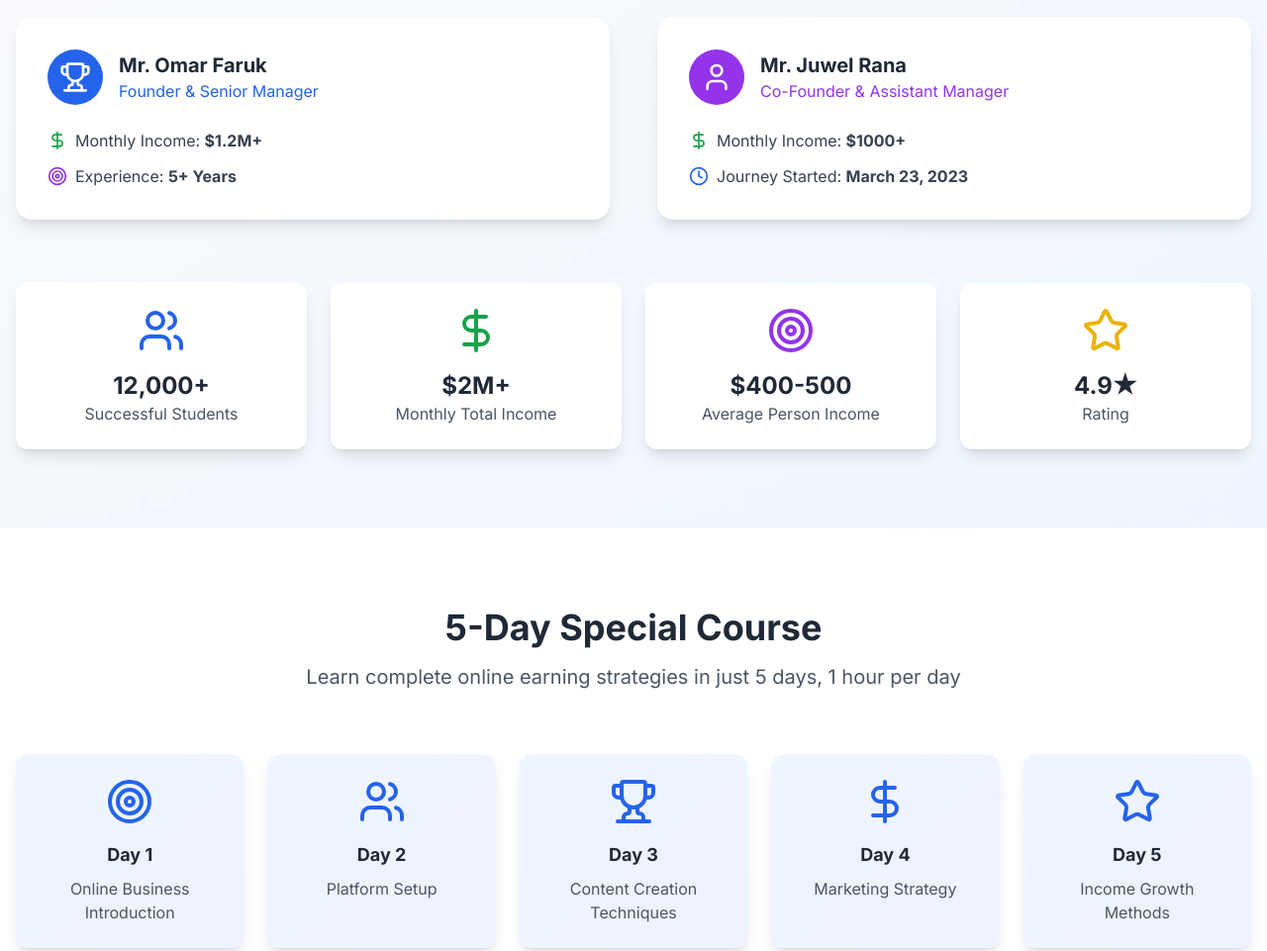
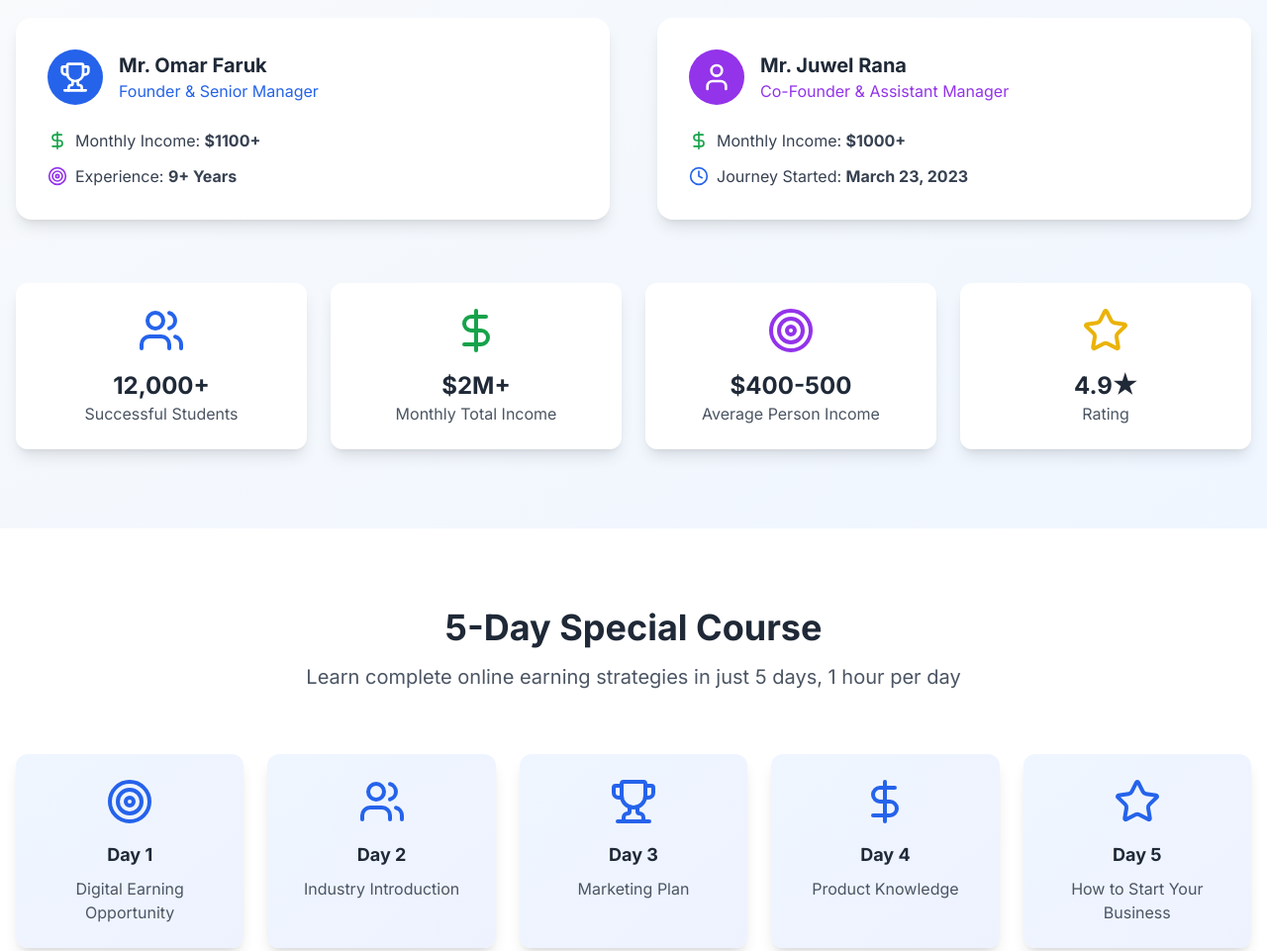
Before and after one commit to md-juwel-rana-104/thesupersteracademy, a plain HTML site: page index.html in a window 1280 px wide. Shown: the part 1800-2761 px from the top of the page at 99% size. Drawn offline with nearby package versions, Linux system fonts and the light colour scheme.

Commit message:
Update index.html

```diff
--- a/index.html
+++ b/index.html
@@ -221,11 +221,11 @@
                     <div class="space-y-3">
                         <div class="flex items-center">
                             <i data-lucide="dollar-sign" class="h-5 w-5 text-green-600 mr-2"></i>
-                            <span class="text-gray-700">Monthly Income: <strong>$1.2M+</strong></span>
+                            <span class="text-gray-700">Monthly Income: <strong>$1100+</strong></span>
                         </div>
                         <div class="flex items-center">
                             <i data-lucide="target" class="h-5 w-5 text-purple-600 mr-2"></i>
-                            <span class="text-gray-700">Experience: <strong>5+ Years</strong></span>
+                            <span class="text-gray-700">Experience: <strong>9+ Years</strong></span>
                         </div>
                     </div>
                 </div>
@@ -294,27 +294,27 @@
                 <div class="bg-gradient-to-br from-blue-50 to-indigo-50 p-6 rounded-xl shadow-lg text-center card-hover">
                     <i data-lucide="target" class="h-12 w-12 text-blue-600 mx-auto mb-4"></i>
                     <h4 class="text-lg font-bold text-gray-800 mb-2">Day 1</h4>
-                    <p class="text-gray-600">Online Business Introduction</p>
+                    <p class="text-gray-600"> Digital Earning Opportunity</p>
                 </div>
                 <div class="bg-gradient-to-br from-blue-50 to-indigo-50 p-6 rounded-xl shadow-lg text-center card-hover">
                     <i data-lucide="users" class="h-12 w-12 text-blue-600 mx-auto mb-4"></i>
                     <h4 class="text-lg font-bold text-gray-800 mb-2">Day 2</h4>
-                    <p class="text-gray-600">Platform Setup</p>
+                    <p class="text-gray-600"> Industry Introduction</p>
                 </div>
                 <div class="bg-gradient-to-br from-blue-50 to-indigo-50 p-6 rounded-xl shadow-lg text-center card-hover">
                     <i data-lucide="trophy" class="h-12 w-12 text-blue-600 mx-auto mb-4"></i>
                     <h4 class="text-lg font-bold text-gray-800 mb-2">Day 3</h4>
-                    <p class="text-gray-600">Content Creation Techniques</p>
+                    <p class="text-gray-600"> Marketing Plan</p>
                 </div>
                 <div class="bg-gradient-to-br from-blue-50 to-indigo-50 p-6 rounded-xl shadow-lg text-center card-hover">
                     <i data-lucide="dollar-sign" class="h-12 w-12 text-blue-600 mx-auto mb-4"></i>
                     <h4 class="text-lg font-bold text-gray-800 mb-2">Day 4</h4>
-                    <p class="text-gray-600">Marketing Strategy</p>
+                    <p class="text-gray-600"> Product Knowledge</p>
                 </div>
                 <div class="bg-gradient-to-br from-blue-50 to-indigo-50 p-6 rounded-xl shadow-lg text-center card-hover">
                     <i data-lucide="star" class="h-12 w-12 text-blue-600 mx-auto mb-4"></i>
                     <h4 class="text-lg font-bold text-gray-800 mb-2">Day 5</h4>
-                    <p class="text-gray-600">Income Growth Methods</p>
+                    <p class="text-gray-600"> How to Start Your Business</p>
                 </div>
             </div>
         </div>
@@ -531,11 +531,11 @@
                     <div class="space-y-2">
                         <div class="flex items-center">
                             <i data-lucide="phone" class="h-4 w-4 mr-2"></i>
-                            <span class="text-gray-400">+880 1XXXXXXXXX</span>
+                            <span class="text-gray-400">=88 01703126104</span>
                         </div>
                         <div class="flex items-center">
                             <i data-lucide="mail" class="h-4 w-4 mr-2"></i>
-                            <span class="text-gray-400">info@superstaracademy.com</span>
+                            <span class="text-gray-400">thesupersteracademy@gmail.com</span>
                         </div>
                         <div class="flex items-center">
                             <i data-lucide="facebook" class="h-4 w-4 mr-2"></i>
@@ -555,7 +555,7 @@
             </div>
             <div class="border-t border-gray-800 mt-8 pt-8 text-center">
                 <p class="text-gray-400">
-                    © 2024 The SuperStar Academy. All rights reserved. |
+                    © 2025 The SuperStar Academy. All rights reserved. |
                     Your success is our goal
                 </p>
             </div>
```
